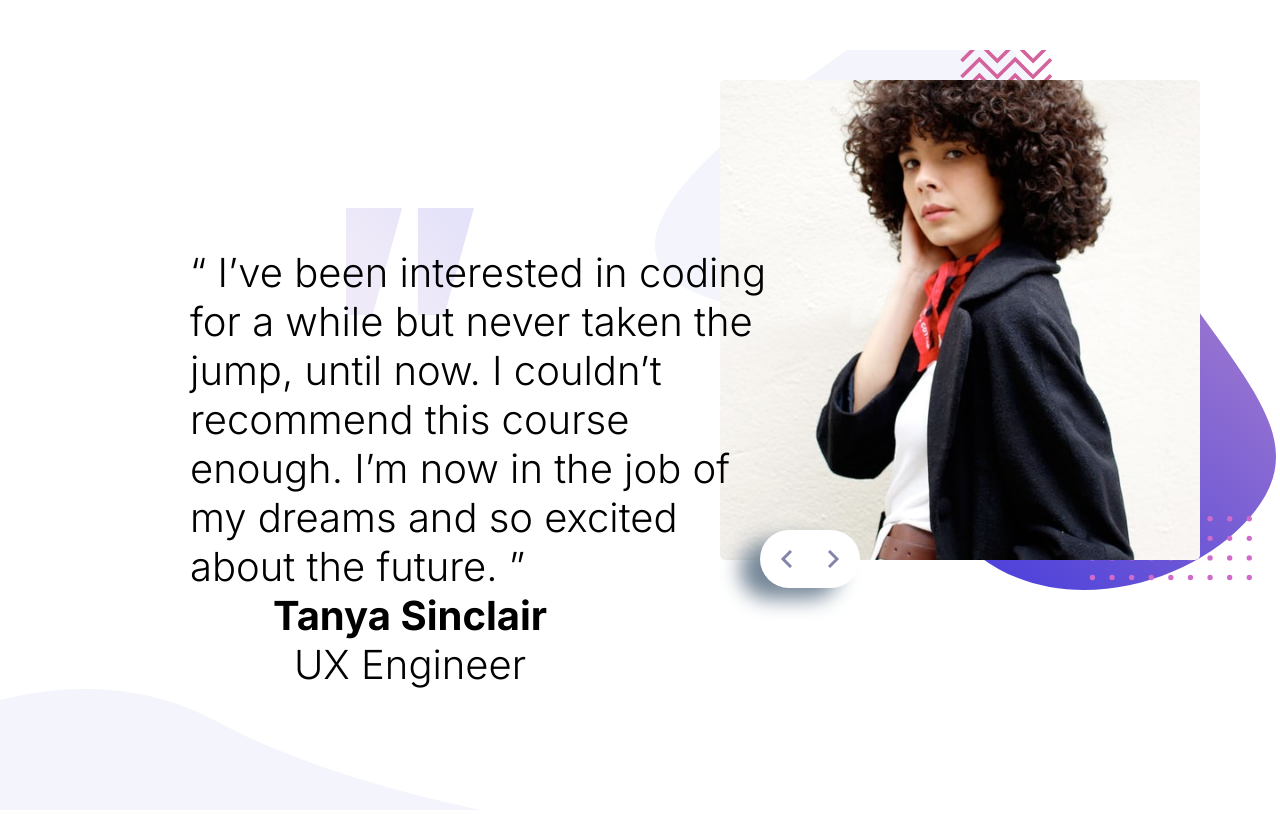
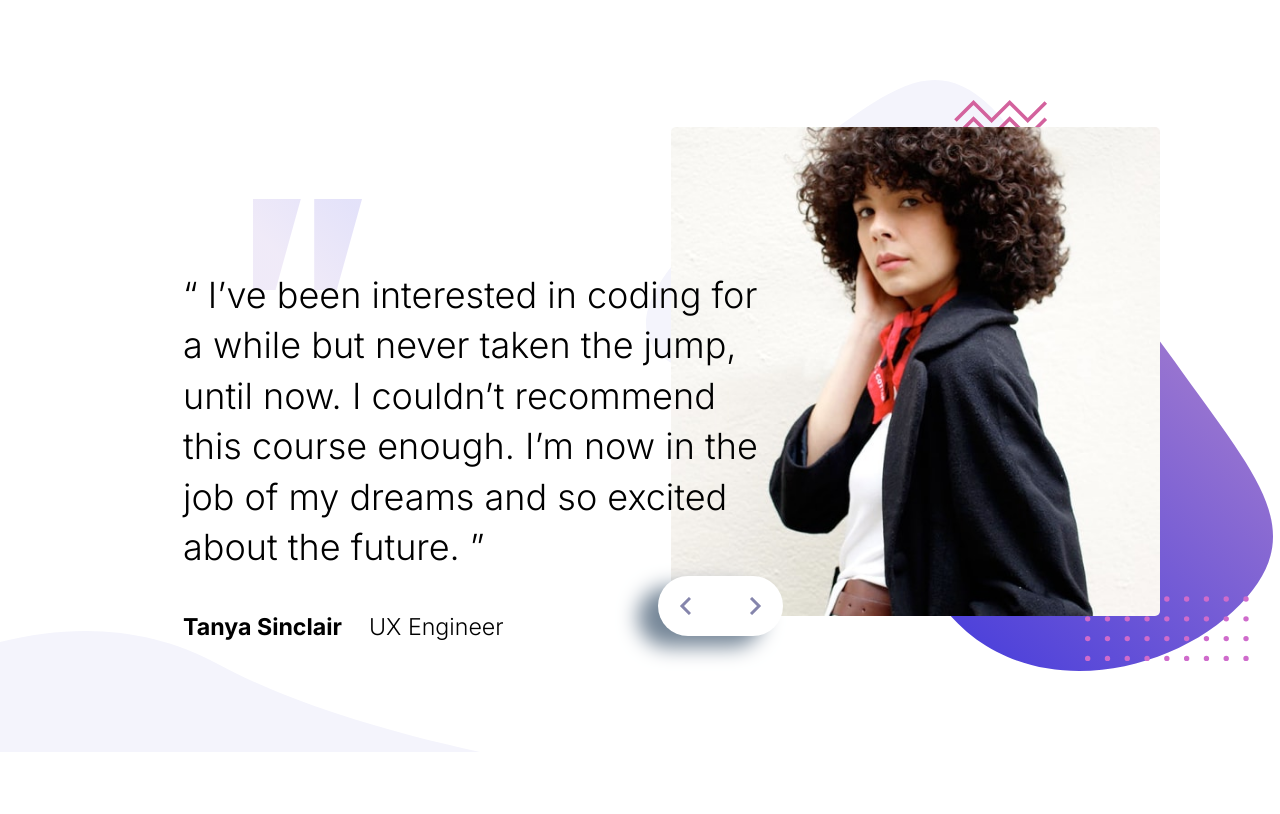
Before and after one commit to ChamuMutezva/coding-bootcamp-testimonials-slider-master, a plain HTML site: page index.html in a window 1280 px wide. Drawn offline with Linux system fonts and the light colour scheme.

Commit message:
desktop final touches - margins and padding

```diff
--- a/index.html
+++ b/index.html
@@ -34,8 +34,11 @@
         and so excited about the future.
         ”
       </blockquote>
-      <strong class="profileName">Tanya Sinclair</strong> <br>
-      <span class="role"> UX Engineer</span>
+      <p class="profiles">
+        <strong class="profileName">Tanya Sinclair</strong> <br>
+        <span class="role"> UX Engineer</span>
+      </p>
+
     </div>
     <footer>
       <img src="./images/pattern-curve.svg" alt="" srcset="">
--- a/style.css
+++ b/style.css
@@ -9,21 +9,21 @@ body {
 }
 .btn {
     width: 90px;
-    padding: 12px;
+    padding: 12px 16px;
     border-radius: 30px;
     margin: auto;
     background: white;
     display: flex;
     justify-content: space-between;
     position: relative;
-    top: -55px;
+    top: -50px;
     box-shadow: -20px 11px 20px 0px lightslategrey;
 }
 
 
 img.profileImg {
     display: block;
-    width: 75%;
+    width: 78%;
     margin: auto;
     border-radius: 5px;
 }
@@ -31,8 +31,8 @@ img.profileImg {
     padding: 30px 0 30px;
     background-image: url(./images/pattern-bg.svg);
     background-repeat: no-repeat;
-    background-position: 77% 100%;
-    background-size: 97%;
+    background-position: 100% 100%;
+    background-size: 100%;
     width: 90%;
     margin: auto;
 }
@@ -40,7 +40,7 @@ img.profileImg {
 
 }
 main {
-    padding-top: 50px;
+    padding-top: 30px;
  /*   background-image: url(./images/pattern-bg.svg);
     background-repeat: no-repeat;
     background-position: 50% 6%;
@@ -48,13 +48,15 @@ main {
 }
 .quortes {
     background-image: url(./images/pattern-quotes.svg);
-    background-size: 20%;
-    width: 80%;
-    margin: auto;
+    background-size: 18%;
+    width: 95%;
+    margin: -3% 6.5% 4%;
     background-repeat: no-repeat;
-    background-position: center 30px;
-    padding-top: 70px;
+    background-position: 45% 2%;
+    line-height: 1.4;
+    padding-top: 32px;
     text-align: center;
+    font-size: 1.25rem;
 }
 blockquote {
     font-weight: 100;
@@ -62,6 +64,18 @@ blockquote {
 }
 footer img{
    width: 75%;
+   margin-top: -16px;
+}
+p.profiles {
+    margin-top: 16px;
+    text-align: center;
+    font-size: 1rem;
+}
+strong.profileName {
+
+}
+span.role {
+
 }
 @media screen and (min-width: 560px) {
     .imgContainer {
@@ -77,17 +91,27 @@ footer img{
     .profile {
         grid-area: 1/2/1/2;
     }
+    img.profileImg {
+        width: 78%;
+        margin: 62px 25px 25px;
+    }
     .imgContainer {
-        width: 100%;
-        margin: auto;
+        width: 98%;
+    margin: 5px 6px
+    }
+    footer img {
+        margin-top: -147px;
     }
     .quortes {
         position: relative;
-        width: 100%;
-        font-size: 2.5rem;
-        margin-top: 20%;
-        margin-left: 90px;
-        font-weight: 100;
+    width: 100%;
+    font-size: 2.25rem;
+    margin-top: 25%;
+    margin-left: 83px;
+    font-weight: 100;
+    padding-top: 80px;
+    background-position: 32% 2%;
+    background-size: 17%;
     }
     blockquote {
         position: relative;
@@ -95,11 +119,30 @@ footer img{
         text-align: left;
     }
     .btn {
-        width: 100px;
-        padding: 20px;
+        width: 125px;
+        padding: 21px;
         border-radius: 30px;
-        top: -60px;
-        left: -150px;
+        top: -100px;
+        left: -240px;
+    }
+    p.profiles {
+        margin-top: 39px;
+        display: flex;
+        justify-content: left;
+        column-gap: 10px;
+        width: 91%;
+        margin-left: 100px;
+        font-size: 1.45rem;
+    }
+    span.role {
+        margin-left: 7px;
     }
 
 }
+
+@media screen and (min-width: 1480px) {
+    body {
+        width: 80%;
+        margin: auto;
+    }
+}
```
